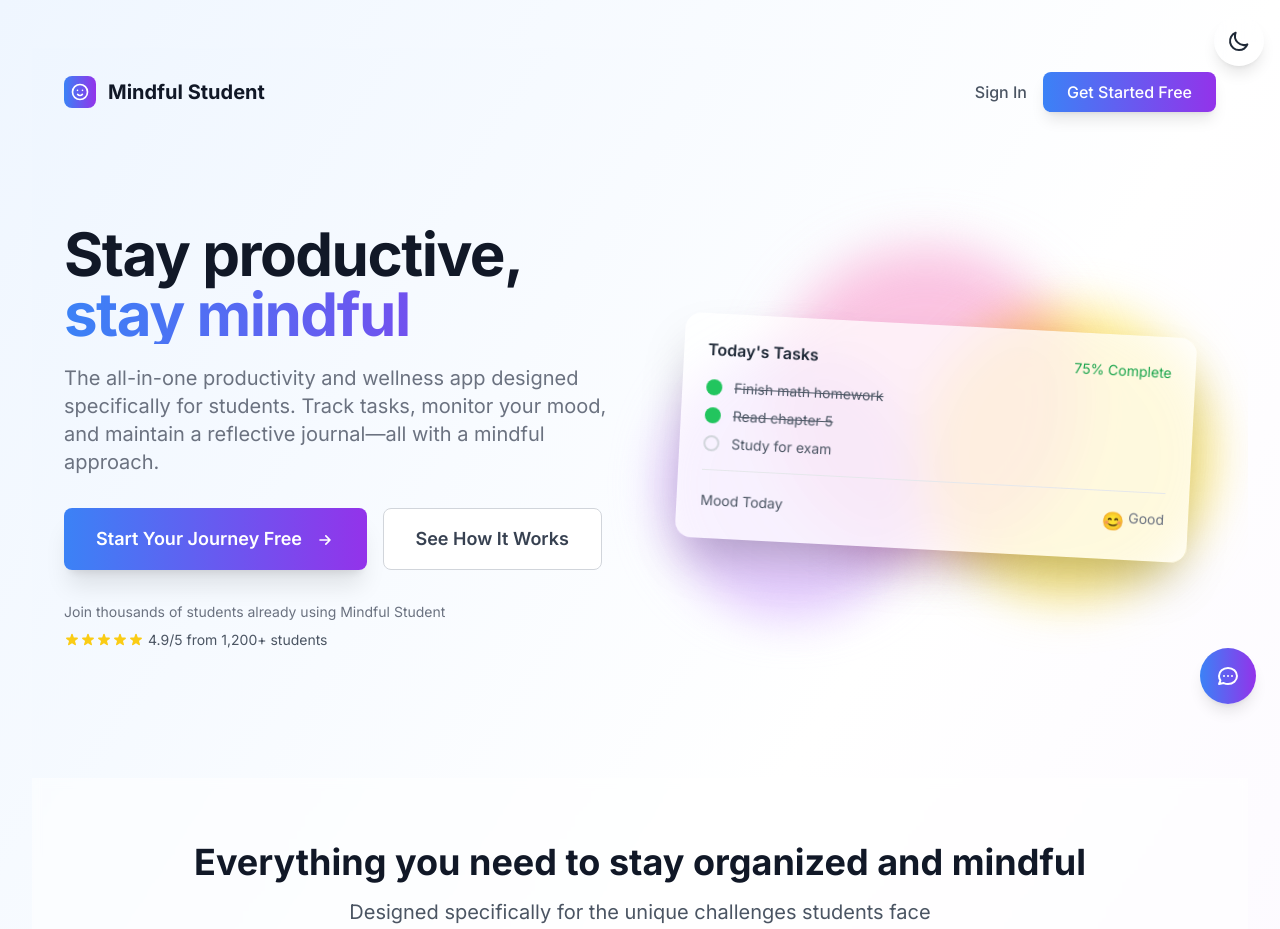
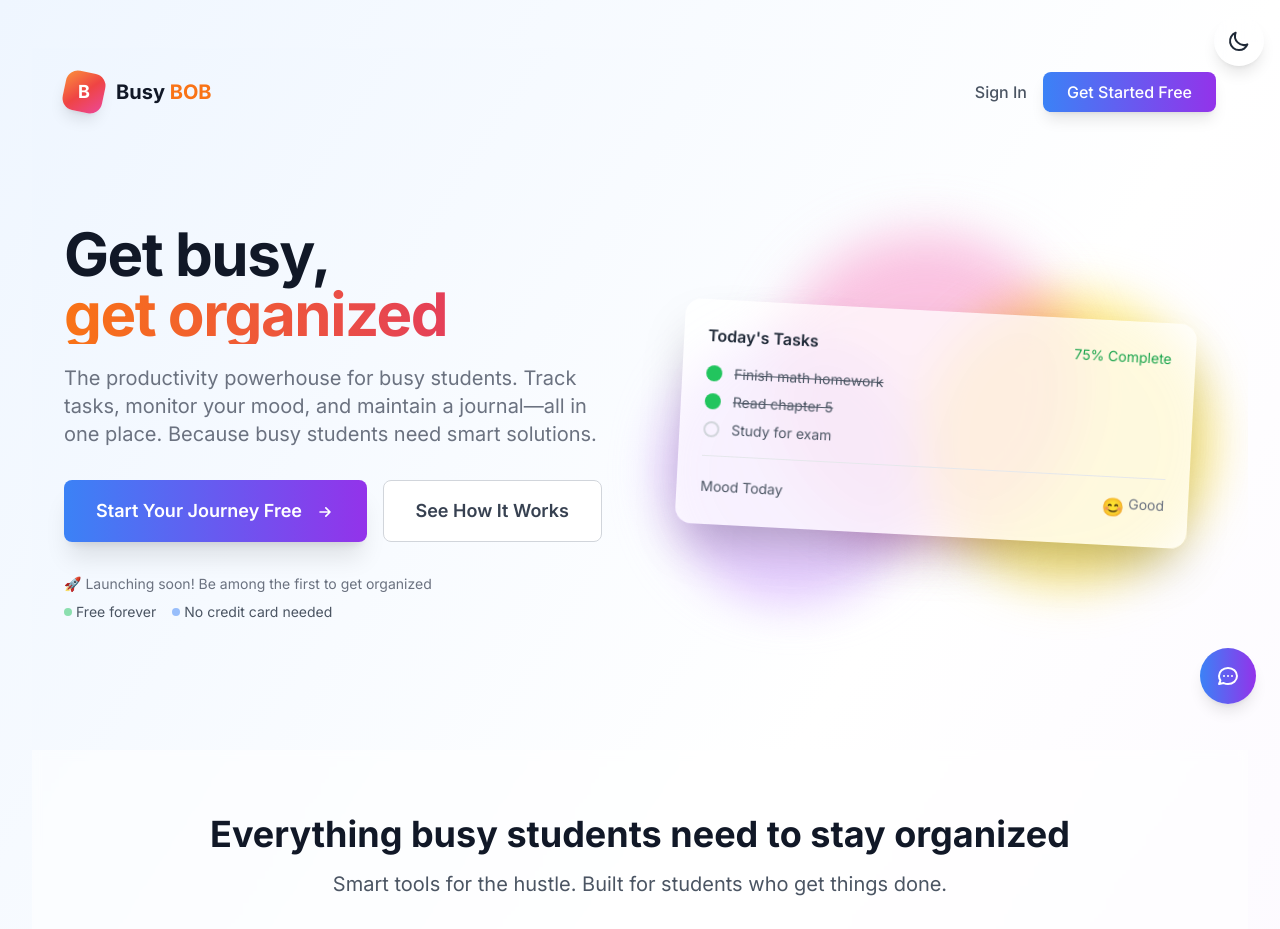
Before and after one commit to JaytirthJOSHI/BusyBob, a website built with Vite: page index.html in a window 1280 px wide. Shown: the top 929 px of the page. Built offline with nearby package versions, Linux system fonts and the light colour scheme.

Commit message:
rebrand: Transform to Busy BOB with cool logo and realistic launch messaging

```diff
--- a/index.html
+++ b/index.html
@@ -3,25 +3,25 @@
 <head>
     <meta charset="UTF-8">
     <meta name="viewport" content="width=device-width, initial-scale=1.0">
-    <title>Mindful Student - Productivity & Wellness App</title>
+    <title>Busy BOB - The Ultimate Student Productivity Platform</title>
 
     <!-- SEO Meta Tags -->
-    <meta name="description" content="Mindful Student is a productivity and wellness app designed for students. Track tasks, mood, and journal entries with a beautiful, mindful interface.">
-    <meta name="keywords" content="student productivity, mindfulness, task management, mood tracking, journal, wellness, mental health">
-    <meta name="author" content="Mindful Student">
+    <meta name="description" content="Busy BOB is the productivity powerhouse for busy students. Track tasks, monitor mood, and maintain a journal—all in one place. Smart solutions for students who get things done.">
+    <meta name="keywords" content="student productivity, task management, student planner, busy students, college productivity, study organization, student life">
+    <meta name="author" content="Busy BOB">
     <meta name="robots" content="index, follow">
 
     <!-- Open Graph Meta Tags -->
-    <meta property="og:title" content="Mindful Student - Productivity & Wellness App">
-    <meta property="og:description" content="Track tasks, mood, and journal entries with a beautiful, mindful interface designed for students.">
+    <meta property="og:title" content="Busy BOB - The Ultimate Student Productivity Platform">
+    <meta property="og:description" content="The productivity powerhouse for busy students. Track tasks, monitor mood, and maintain a journal—all in one place.">
     <meta property="og:type" content="website">
     <meta property="og:url" content="https://busybob.site">
     <meta property="og:image" content="/og-image.png">
 
     <!-- Twitter Meta Tags -->
     <meta name="twitter:card" content="summary_large_image">
-    <meta name="twitter:title" content="Mindful Student - Productivity & Wellness App">
-    <meta name="twitter:description" content="Track tasks, mood, and journal entries with a beautiful, mindful interface designed for students.">
+    <meta name="twitter:title" content="Busy BOB - The Ultimate Student Productivity Platform">
+    <meta name="twitter:description" content="The productivity powerhouse for busy students. Track tasks, monitor mood, and maintain a journal—all in one place.">
     <meta name="twitter:image" content="/og-image.png">
 
     <!-- Favicon -->
@@ -97,12 +97,10 @@
             <div class="max-w-7xl mx-auto px-4 sm:px-6 lg:px-8">
                 <div class="flex justify-between items-center h-16">
                     <div class="flex items-center">
-                        <div class="h-8 w-8 bg-gradient-to-r from-blue-500 to-purple-600 rounded-lg flex items-center justify-center mr-3">
-                            <svg class="w-5 h-5 text-white" fill="none" stroke="currentColor" viewBox="0 0 24 24">
-                                <path stroke-linecap="round" stroke-linejoin="round" stroke-width="2" d="M14.828 14.828a4 4 0 01-5.656 0M9 10h.01M15 10h.01M21 12a9 9 0 11-18 0 9 9 0 0118 0z"/>
-                            </svg>
+                        <div class="h-8 w-8 bg-gradient-to-br from-orange-400 via-red-500 to-pink-500 rounded-lg flex items-center justify-center mr-3 shadow-lg transform rotate-12">
+                            <span class="text-white font-black text-sm transform -rotate-12">B</span>
                         </div>
-                        <h1 class="text-xl font-semibold text-gray-900 dark:text-white">Mindful Student</h1>
+                        <h1 class="text-xl font-semibold text-gray-900 dark:text-white">Busy <span class="text-orange-500">BOB</span></h1>
                     </div>
                     <div class="flex items-center space-x-4">
                         <span class="text-sm text-gray-600 dark:text-gray-400" id="user-name"></span>
--- a/package.json
+++ b/package.json
@@ -1,9 +1,9 @@
 {
-  "name": "mindful-student",
+  "name": "busy-bob",
   "private": true,
   "version": "1.0.0",
   "type": "module",
-  "description": "A productivity and wellness app designed for students",
+  "description": "The ultimate student productivity platform",
   "keywords": ["productivity", "mindfulness", "student", "task-management", "mood-tracking"],
   "author": "Your Name",
   "license": "MIT",
--- a/src/components/LandingPage.js
+++ b/src/components/LandingPage.js
@@ -13,12 +13,10 @@ export class LandingPage {
                             <!-- Navigation -->
                             <nav class="relative max-w-7xl mx-auto flex items-center justify-between pt-6 px-4 sm:px-6 lg:px-8">
                                 <div class="flex items-center">
-                                    <div class="h-8 w-8 bg-gradient-to-r from-blue-500 to-purple-600 rounded-lg flex items-center justify-center mr-3">
-                                        <svg class="w-5 h-5 text-white" fill="none" stroke="currentColor" viewBox="0 0 24 24">
-                                            <path stroke-linecap="round" stroke-linejoin="round" stroke-width="2" d="M14.828 14.828a4 4 0 01-5.656 0M9 10h.01M15 10h.01M21 12a9 9 0 11-18 0 9 9 0 0118 0z"/>
-                                        </svg>
+                                    <div class="h-10 w-10 bg-gradient-to-br from-orange-400 via-red-500 to-pink-500 rounded-xl flex items-center justify-center mr-3 shadow-lg transform rotate-12 hover:rotate-0 transition-transform duration-300">
+                                        <span class="text-white font-black text-lg transform -rotate-12">B</span>
                                     </div>
-                                    <span class="text-xl font-bold text-gray-900 dark:text-white">Mindful Student</span>
+                                    <span class="text-xl font-bold text-gray-900 dark:text-white">Busy <span class="text-orange-500">BOB</span></span>
                                 </div>
                                 <div class="flex items-center space-x-4">
                                     <button id="landing-login-btn" class="text-gray-600 dark:text-gray-300 hover:text-gray-900 dark:hover:text-white font-medium transition-colors">
@@ -35,11 +33,11 @@ export class LandingPage {
                                 <div class="text-center lg:text-left lg:grid lg:grid-cols-2 lg:gap-8 lg:items-center">
                                     <div>
                                         <h1 class="text-4xl tracking-tight font-extrabold text-gray-900 dark:text-white sm:text-5xl md:text-6xl">
-                                            <span class="block">Stay productive,</span>
-                                            <span class="block text-transparent bg-clip-text bg-gradient-to-r from-blue-500 to-purple-600">stay mindful</span>
+                                            <span class="block">Get busy,</span>
+                                            <span class="block text-transparent bg-clip-text bg-gradient-to-r from-orange-500 to-pink-600">get organized</span>
                                         </h1>
                                         <p class="mt-3 text-base text-gray-500 dark:text-gray-300 sm:mt-5 sm:text-lg sm:max-w-xl sm:mx-auto md:mt-5 md:text-xl lg:mx-0">
-                                            The all-in-one productivity and wellness app designed specifically for students. Track tasks, monitor your mood, and maintain a reflective journal—all with a mindful approach.
+                                            The productivity powerhouse for busy students. Track tasks, monitor your mood, and maintain a journal—all in one place. Because busy students need smart solutions.
                                         </p>
 
                                         <!-- CTA Buttons -->
@@ -57,16 +55,16 @@ export class LandingPage {
 
                                         <!-- Social Proof -->
                                         <div class="mt-8">
-                                            <p class="text-sm text-gray-500 dark:text-gray-400">Join thousands of students already using Mindful Student</p>
-                                            <div class="flex items-center mt-2 space-x-1">
-                                                <div class="flex">
-                                                    ${Array(5).fill(0).map(() => `
-                                                        <svg class="w-4 h-4 text-yellow-400" fill="currentColor" viewBox="0 0 20 20">
-                                                            <path d="M9.049 2.927c.3-.921 1.603-.921 1.902 0l1.07 3.292a1 1 0 00.95.69h3.462c.969 0 1.371 1.24.588 1.81l-2.8 2.034a1 1 0 00-.364 1.118l1.07 3.292c.3.921-.755 1.688-1.54 1.118l-2.8-2.034a1 1 0 00-1.175 0l-2.8 2.034c-.784.57-1.838-.197-1.539-1.118l1.07-3.292a1 1 0 00-.364-1.118L2.98 8.72c-.783-.57-.38-1.81.588-1.81h3.461a1 1 0 00.951-.69l1.07-3.292z"/>
-                                                        </svg>
-                                                    `).join('')}
+                                            <p class="text-sm text-gray-500 dark:text-gray-400">🚀 Launching soon! Be among the first to get organized</p>
+                                            <div class="flex items-center mt-2 space-x-4">
+                                                <div class="flex items-center space-x-1">
+                                                    <span class="inline-block w-2 h-2 bg-green-500 rounded-full animate-pulse"></span>
+                                                    <span class="text-sm text-gray-600 dark:text-gray-400">Free forever</span>
                                                 </div>
-                                                <span class="text-sm text-gray-600 dark:text-gray-400 ml-2">4.9/5 from 1,200+ students</span>
+                                                <div class="flex items-center space-x-1">
+                                                    <span class="inline-block w-2 h-2 bg-blue-500 rounded-full animate-pulse"></span>
+                                                    <span class="text-sm text-gray-600 dark:text-gray-400">No credit card needed</span>
+                                                </div>
                                             </div>
                                         </div>
                                     </div>
@@ -123,10 +121,10 @@ export class LandingPage {
                     <div class="max-w-7xl mx-auto px-4 sm:px-6 lg:px-8">
                         <div class="text-center">
                             <h2 class="text-3xl font-extrabold text-gray-900 dark:text-white sm:text-4xl">
-                                Everything you need to stay organized and mindful
+                                Everything busy students need to stay organized
                             </h2>
                             <p class="mt-4 text-xl text-gray-600 dark:text-gray-300">
-                                Designed specifically for the unique challenges students face
+                                Smart tools for the hustle. Built for students who get things done.
                             </p>
                         </div>
 
@@ -204,10 +202,10 @@ export class LandingPage {
                 <section class="bg-gradient-to-r from-blue-600 to-purple-700 py-16">
                     <div class="max-w-4xl mx-auto text-center px-4 sm:px-6 lg:px-8">
                         <h2 class="text-3xl font-extrabold text-white sm:text-4xl">
-                            Ready to transform your student life?
+                            Ready to level up your productivity game?
                         </h2>
                         <p class="mt-4 text-xl text-blue-100">
-                            Join thousands of students who are already more organized, productive, and mindful.
+                            Be among the first to experience the ultimate student productivity platform.
                         </p>
                         <div class="mt-8 flex flex-col sm:flex-row gap-4 justify-center">
                             <button id="cta-signup-btn" class="bg-white text-purple-700 px-8 py-4 rounded-lg text-lg font-semibold hover:bg-gray-50 transition-all transform hover:scale-105 shadow-xl">
@@ -231,11 +229,13 @@ export class LandingPage {
                     <div class="max-w-7xl mx-auto px-4 sm:px-6 lg:px-8">
                         <div class="flex flex-col md:flex-row justify-between items-center">
                             <div class="flex items-center mb-4 md:mb-0">
-                                <div class="h-6 w-6 bg-gradient-to-r from-blue-500 to-purple-600 rounded mr-2"></div>
-                                <span class="text-lg font-semibold text-gray-900 dark:text-white">Mindful Student</span>
+                                <div class="h-8 w-8 bg-gradient-to-br from-orange-400 via-red-500 to-pink-500 rounded-lg flex items-center justify-center mr-2 shadow-lg transform rotate-12">
+                                    <span class="text-white font-black text-sm transform -rotate-12">B</span>
+                                </div>
+                                <span class="text-lg font-semibold text-gray-900 dark:text-white">Busy <span class="text-orange-500">BOB</span></span>
                             </div>
                             <div class="text-center text-gray-600 dark:text-gray-400">
-                                <p>&copy; 2024 Mindful Student. Made with ❤️ for students everywhere.</p>
+                                <p>&copy; 2024 Busy BOB. Made with 🔥 for students who hustle.</p>
                             </div>
                         </div>
                     </div>
```
Also changed, not shown: README.md.
